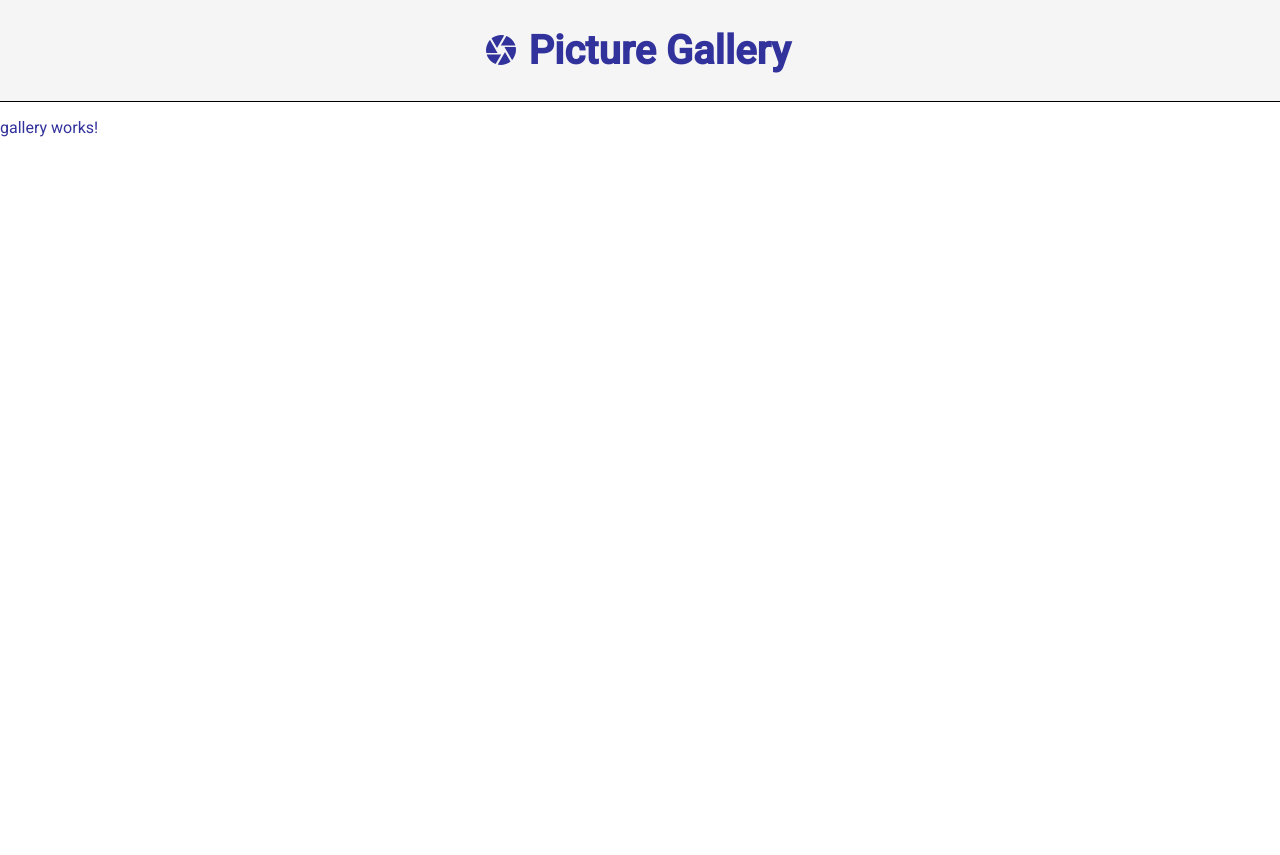
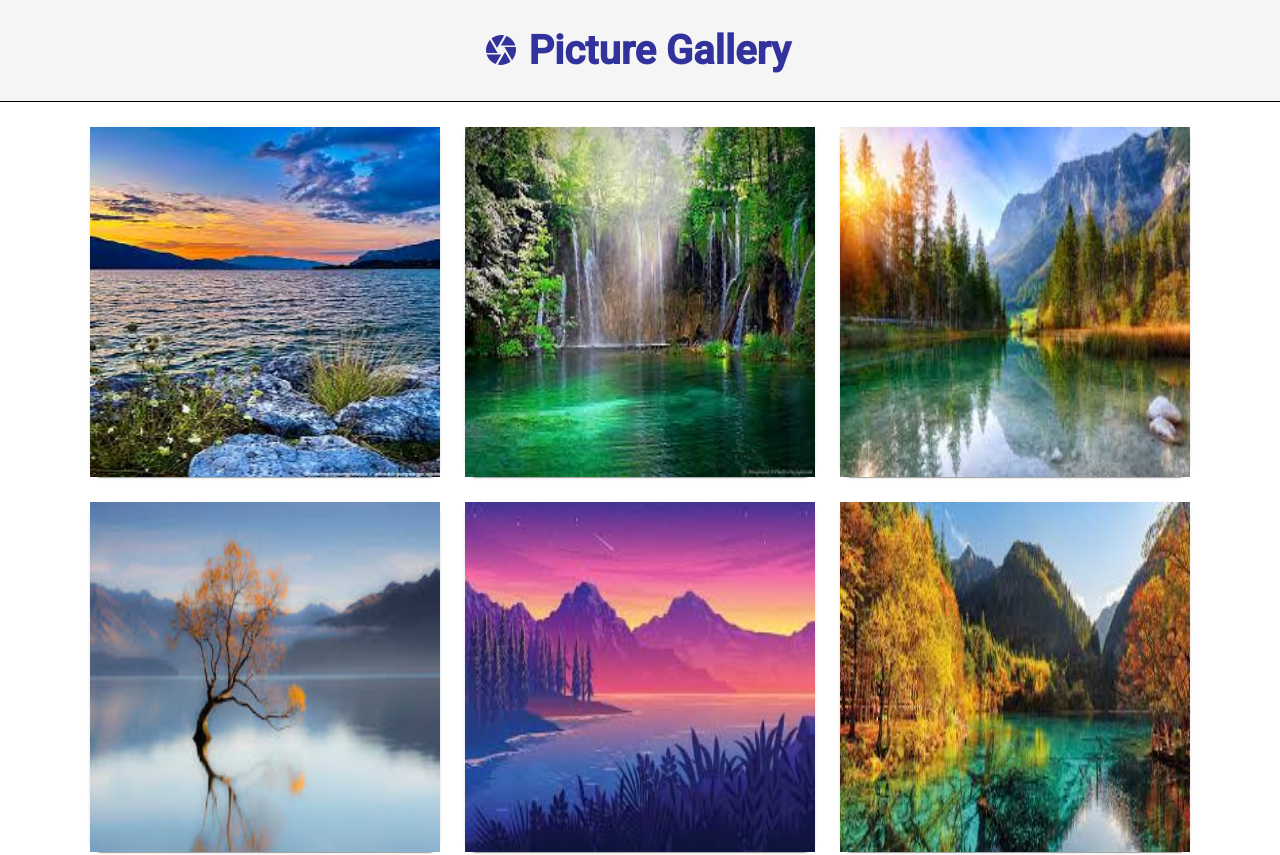
Before and after one commit to ZaeRon007/GaleriePhoto, an Angular app: page /gallery in a window 1280 px wide. Shown: the top 855 px of the page. Before the commit the page ends 800 px from the top, so only its background shows below. Built offline with nearby package versions, Linux system fonts and the light colour scheme.

Commit message:
update for gallery component and implementation of httpclient provider

```diff
--- a/src/app/app.module.ts
+++ b/src/app/app.module.ts
@@ -4,6 +4,7 @@ import { AppRoutingModule } from './app-routing.module';
 import { AppComponent } from './app.component';
 import { provideAnimationsAsync } from '@angular/platform-browser/animations/async';
 import { CoreModule } from './core/core.module';
+import { provideHttpClient } from '@angular/common/http';
 
 @NgModule({
   declarations: [
@@ -15,7 +16,8 @@ import { CoreModule } from './core/core.module';
     CoreModule,
   ],
   providers: [
-    provideAnimationsAsync()
+    provideAnimationsAsync(),
+    provideHttpClient(),
   ],
   bootstrap: [AppComponent]
 })
--- a/src/app/core/components/gallery/gallery.component.css
+++ b/src/app/core/components/gallery/gallery.component.css
@@ -0,0 +1,14 @@
+.container {
+    margin: 25px 0 25px 0;
+
+    display: flex;
+    flex-wrap: wrap;
+    justify-content: center;
+
+    gap: 25px;
+
+    img {
+        width: 350px;
+        height: 350px;
+    }
+}
--- a/src/app/core/components/gallery/gallery.component.html
+++ b/src/app/core/components/gallery/gallery.component.html
@@ -1,2 +1,6 @@
 <app-header></app-header>
-<p>gallery works!</p>
+<div class="container">
+    <mat-card *ngFor="let file of files$ | async">
+        <img mat-card-image [src]="'/' + file" alt="{{ file }}" [routerLink]="['/gallery/view', file]">
+    </mat-card>
+</div>
--- a/src/app/core/components/gallery/gallery.component.ts
+++ b/src/app/core/components/gallery/gallery.component.ts
@@ -1,10 +1,29 @@
-import { Component } from '@angular/core';
+import { HttpClient } from '@angular/common/http';
+import { Component, OnDestroy, OnInit } from '@angular/core';
+import { BehaviorSubject, catchError, Observable, of, Subscription, tap } from 'rxjs';
 
 @Component({
   selector: 'app-gallery',
   templateUrl: './gallery.component.html',
   styleUrl: './gallery.component.css'
 })
-export class GalleryComponent {
+export class GalleryComponent implements OnInit {
+  constructor(private http: HttpClient) {
 
+  }
+
+  filePath!: string;
+  files$!: Observable<string[]>;
+
+  ngOnInit(): void {
+    this.filePath = "/list.json";
+
+    this.files$ = this.http.get<string[]>(this.filePath).pipe(
+      catchError((error) => {
+        console.error(error);
+        return of<string[]>([]);
+      })
+    );
+
+  }
 }
--- a/src/app/core/core-routing.module.ts
+++ b/src/app/core/core-routing.module.ts
@@ -6,7 +6,7 @@ import { NotFoundComponent } from "./components/not-found/not-found.component";
 
 const routes: Routes = [
   { path: 'gallery', component: GalleryComponent },
-  { path: 'view/:id', component: SinglePictureComponent },
+  { path: 'gallery/view/:name', component: SinglePictureComponent },
   { path: '404', component: NotFoundComponent },
   { path: '**', redirectTo: '404' },
 
--- a/src/app/core/core.module.ts
+++ b/src/app/core/core.module.ts
@@ -10,6 +10,7 @@ import { GalleryComponent } from "./components/gallery/gallery.component";
 import { SinglePictureComponent } from "./components/single-picture/single-picture.component";
 import { MatIcon } from "@angular/material/icon";
 import { HeaderComponent } from './components/header/header.component';
+import { MatCard } from "@angular/material/card";
 
 @NgModule({
     declarations: [
@@ -26,7 +27,8 @@ import { HeaderComponent } from './components/header/header.component';
         CoreRoutingModule,
         MatGridList,
         MatButton,
-        MatIcon
+        MatIcon,
+        MatCard
     ],
     providers: [
     ],
```
